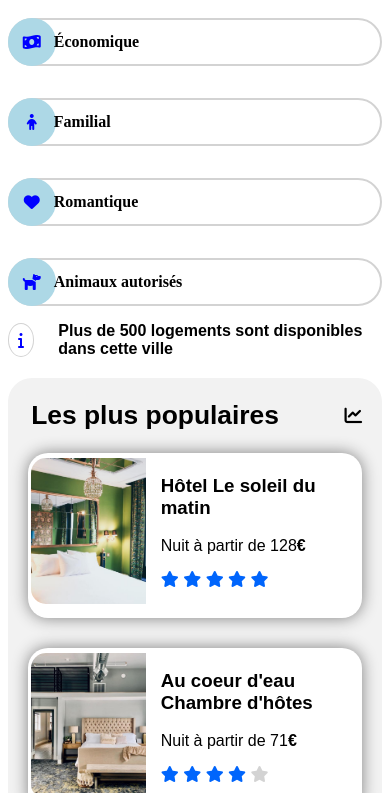
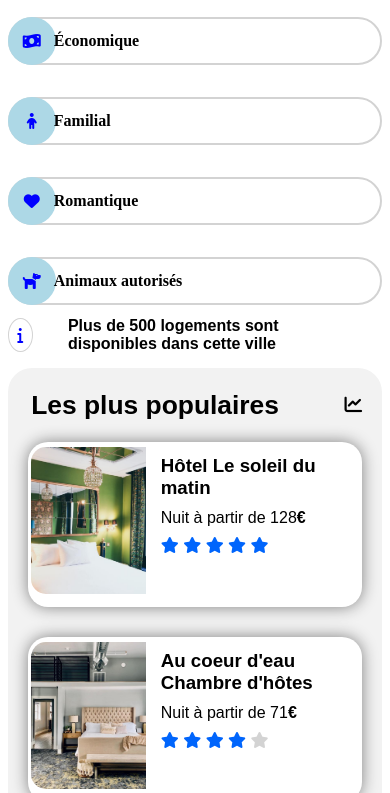
Before and after one commit to FaouziHassane/Reservia, a plain HTML site: page index.html in a window 390 px wide. Shown: the part 363-1156 px from the top of the page. Drawn offline with Linux system fonts and the light colour scheme; a web font is replaced by a local one.

Commit message:
Ajout margin responsive tablette pour la partie hôtels populaires

```diff
--- a/style.css
+++ b/style.css
@@ -540,6 +540,12 @@ footer {
   .filtre {
       padding: 0px;
   }
+
+    /* Hôtels Populaires */
+
+    .info-image h3, p {
+        margin: 3%;
+    }
 }
 
 
```
